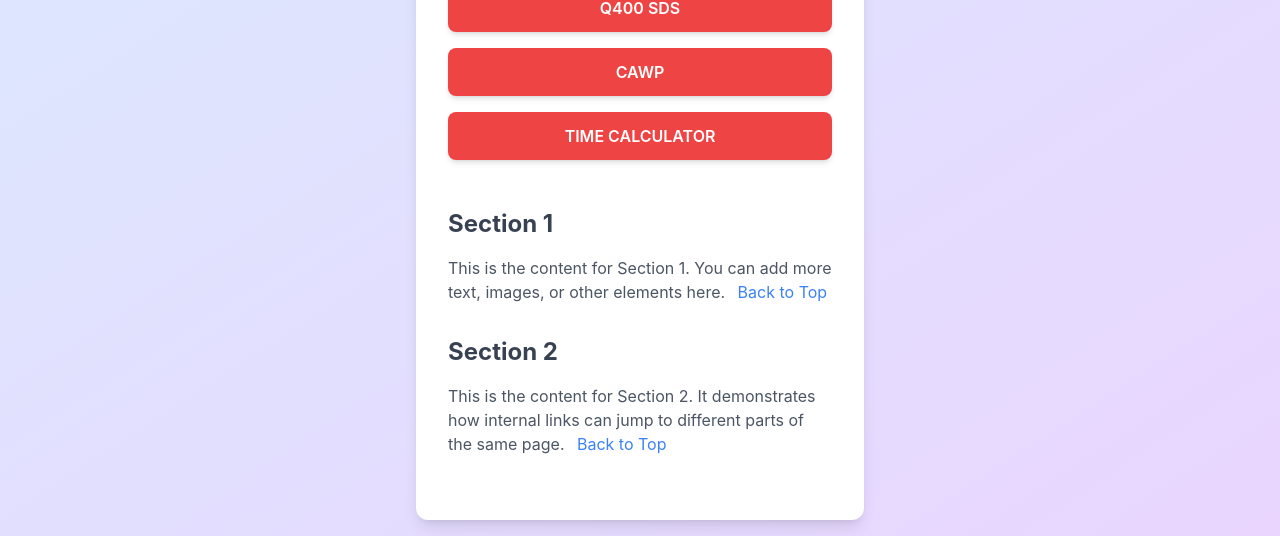
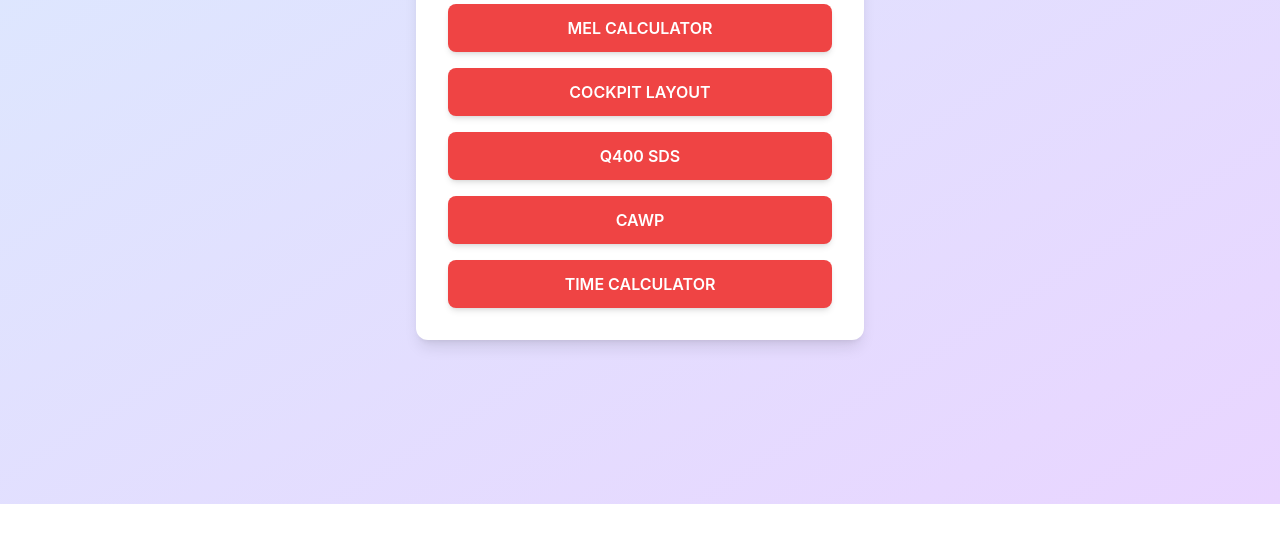
Before and after one commit to Harishk11m/q400, a plain HTML site: page index.html in a window 1280 px wide. Shown: the part 296-832 px from the top of the page. After the commit the page ends 800 px from the top, so only its background shows below. Drawn offline with nearby package versions, Linux system fonts and the light colour scheme.

Commit message:
Update index.html

```diff
--- a/index.html
+++ b/index.html
@@ -42,23 +42,7 @@
             <a href="https://harishk11m.github.io/time_calculator" class="block bg-red-500 hover:bg-red-600 text-white font-semibold py-3 px-6 rounded-lg transition duration-300 ease-in-out transform hover:scale-105 shadow-md">
                 TIME CALCULATOR
             </a>
-
         </nav>
-
-        <!-- Example sections for internal links -->
-        <div class="mt-12 text-left">
-            <h2 id="section1" class="text-2xl font-bold text-gray-700 mb-4">Section 1</h2>
-            <p class="text-gray-600 mb-8">
-                This is the content for Section 1. You can add more text, images, or other elements here.
-                <a href="#" class="text-blue-500 hover:underline ml-2">Back to Top</a>
-            </p>
-
-            <h2 id="section2" class="text-2xl font-bold text-gray-700 mb-4">Section 2</h2>
-            <p class="text-gray-600 mb-8">
-                This is the content for Section 2. It demonstrates how internal links can jump to different parts of the same page.
-                <a href="#" class="text-blue-500 hover:underline ml-2">Back to Top</a>
-            </p>
-        </div>
     </div>
 </body>
 </html>
```
